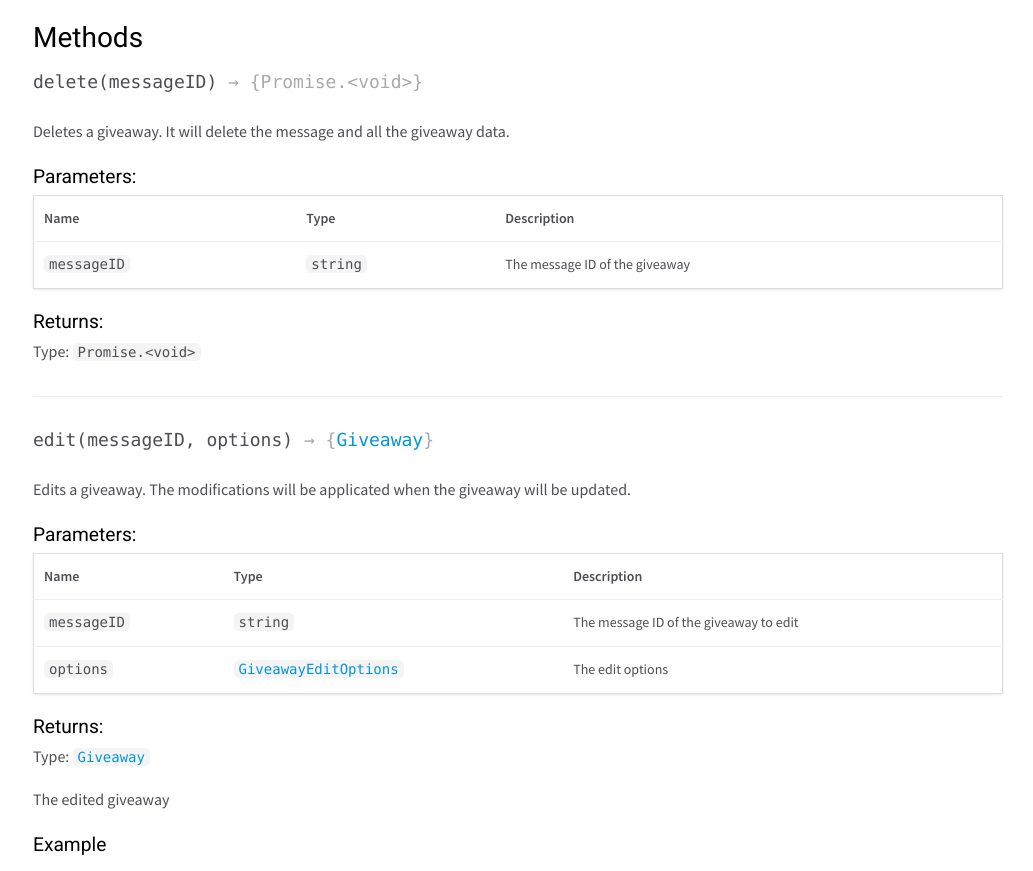
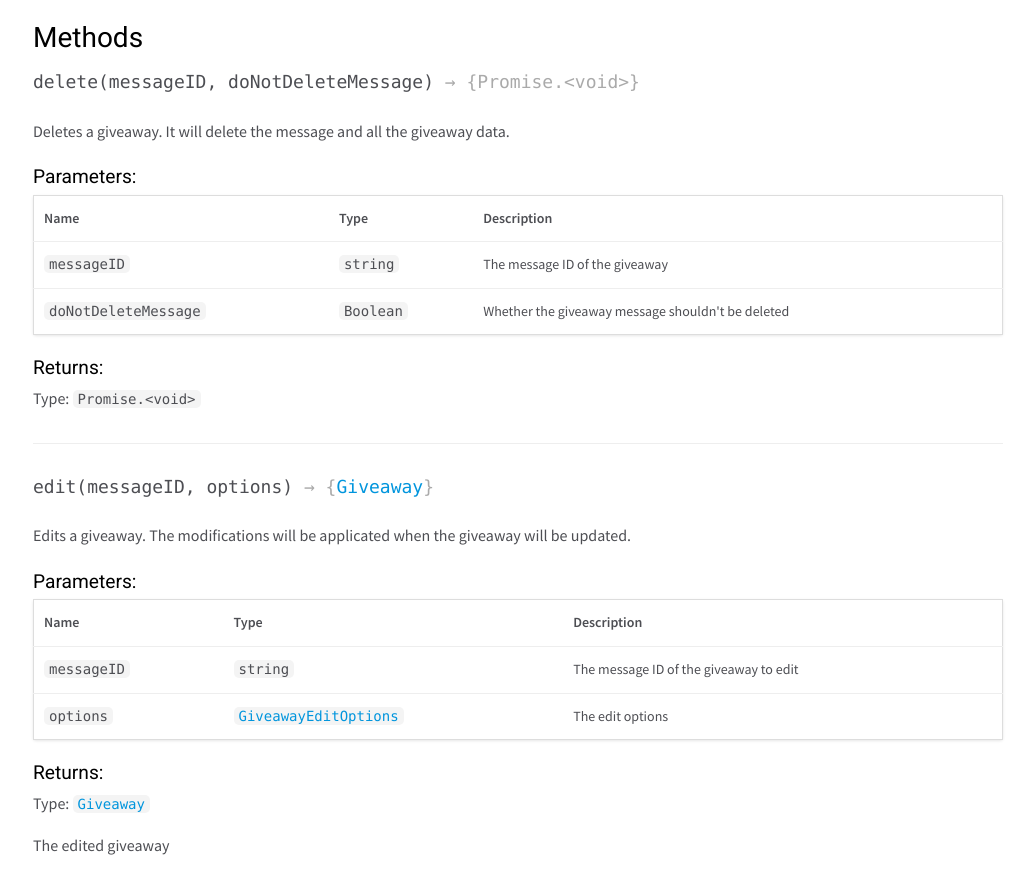
Before and after one commit to Androz2091/discord-giveaways, a website: page docs/GiveawaysManager.html in a window 1280 px wide. Shown: the part 1491-2362 px from the top of the page, without its empty margins (247-1280 px from the left). Drawn offline with nearby package versions, Linux system fonts and the light colour scheme.

Commit message:
Update delete() method

```diff
--- a/docs/GiveawaysManager.html
+++ b/docs/GiveawaysManager.html
@@ -579,7 +579,7 @@
 
 
 
-    <h4 class="name" id="delete"><span class="type-signature"></span>delete<span class="signature">(messageID)</span><span class="type-signature"> &rarr; {Promise.&lt;void>}</span></h4>
+    <h4 class="name" id="delete"><span class="type-signature"></span>delete<span class="signature">(messageID, doNotDeleteMessage)</span><span class="type-signature"> &rarr; {Promise.&lt;void>}</span></h4>
 
 
 
@@ -679,6 +679,32 @@
 
             <td class="description last">
                 <p>The message ID of the giveaway</p>
+
+            </td>
+        </tr>
+
+
+
+        <tr>
+
+                <td class="name"><code>doNotDeleteMessage</code></td>
+
+
+            <td class="type">
+
+
+<span class="param-type"><code>Boolean</code></span>
+
+
+
+            </td>
+
+
+
+
+
+            <td class="description last">
+                <p>Whether the giveaway message shouldn't be deleted</p>
 
             </td>
         </tr>
```
Also changed, not shown: src/Manager.js (+8 -5 lines).
